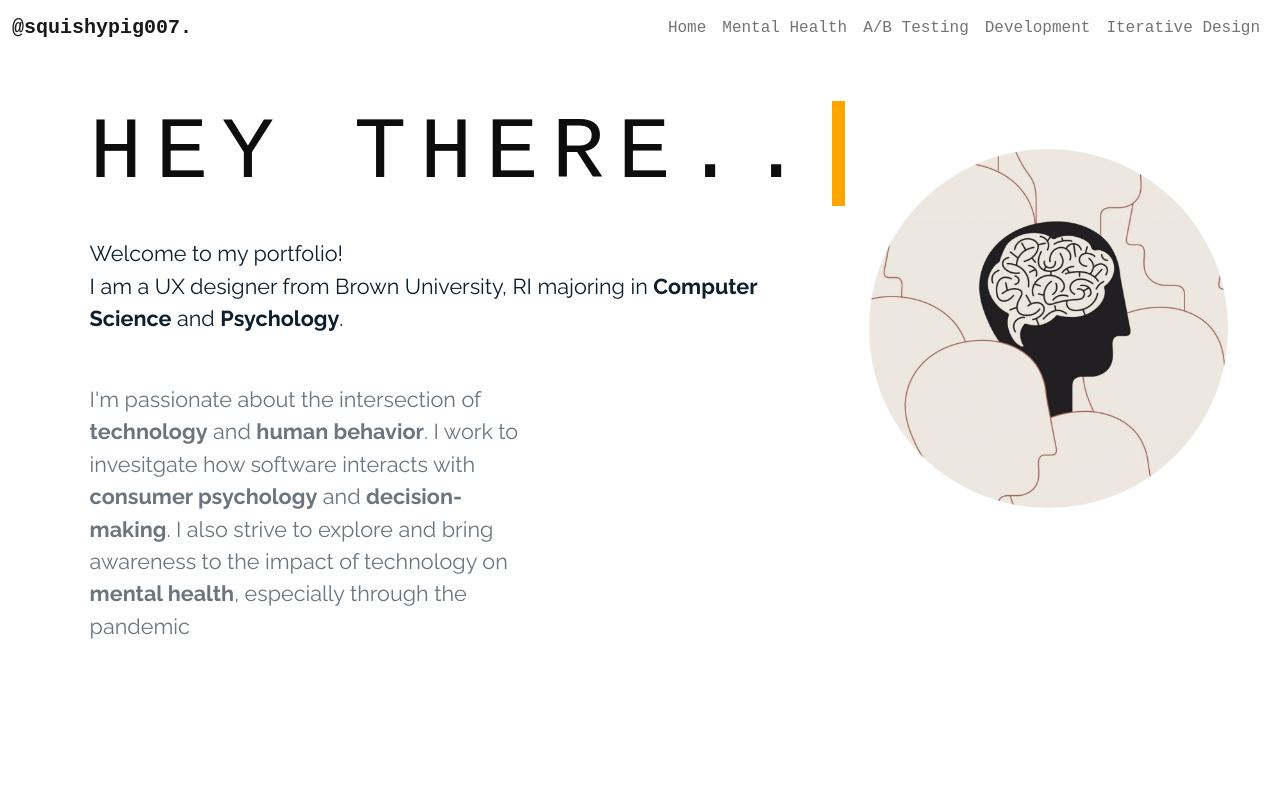
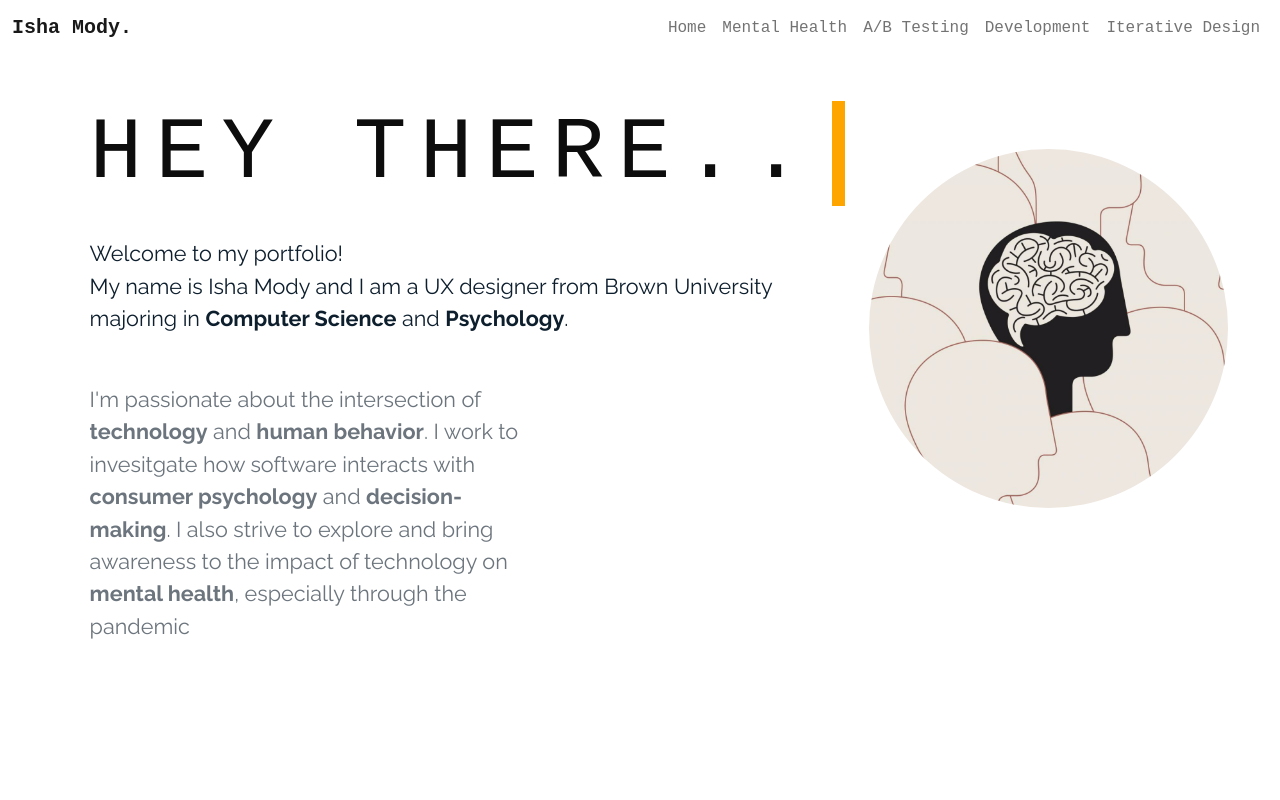
Before and after one commit to squishypig007/portfolio, a plain HTML site: page index.html in a window 1280 px wide. Shown: the top 800 px of the page. Drawn offline with nearby package versions, Linux system fonts and the light colour scheme; a web font is replaced by a local one.

Commit message:
deanonymized

```diff
--- a/index.html
+++ b/index.html
@@ -27,7 +27,7 @@
   <!-- ======= Navbar ======= -->
   <nav class="navbar navbar-expand-sm navbar-light nav-class">
     <div class="container-fluid">
-        <a class="navbar-brand" href="index.html"><strong>@squishypig007.</strong></a>
+        <a class="navbar-brand" href="index.html"><strong>Isha Mody.</strong></a>
         <div class="collapse navbar-collapse">
             <ul class="navbar-nav ml-auto">
                 <li class="navbar-item"><a href="index.html" class="nav-link">Home</a></li>
@@ -54,12 +54,12 @@
           <br>
           <p class="subtxt">
             Welcome to my portfolio! <br>
-            I am a UX designer from Brown University, RI majoring in <strong>Computer</strong>
-            <br>
-            <strong>Science</strong> and <strong>Psychology</strong>. <br>
+            My name is Isha Mody and I am a UX designer from Brown University<br>
+            majoring in <strong>Computer Science</strong> and <strong>Psychology</strong>. <br>
             <br>
             <div class="row">
               <div class="subtxt col-md-7 text-muted">
+                <!-- col-sm-8 -->
                 <p>
                 I'm passionate about the intersection of <strong>technology</strong> and <strong>human behavior</strong>.
                 I work to invesitgate how software interacts with <strong>consumer psychology</strong> and <strong>decision-making</strong>.
@@ -72,6 +72,7 @@
         </div>
       </div>
       <div class="d-flex flex-column brainimg col-md-4" data-aos="fade-up">
+        <!-- col-sm-2 -->
         <br>
         <br>
         <img src="assets/img/psychologycrowd.jpg" class="rounded-circle img-fluid" alt=""/>
```
Also changed, not shown: development-single.html (+1 -1 lines), iterative-single.html (+1 -1 lines), mentalhealth-single.html (+1 -1 lines), work-single.html (+1 -1 lines).
